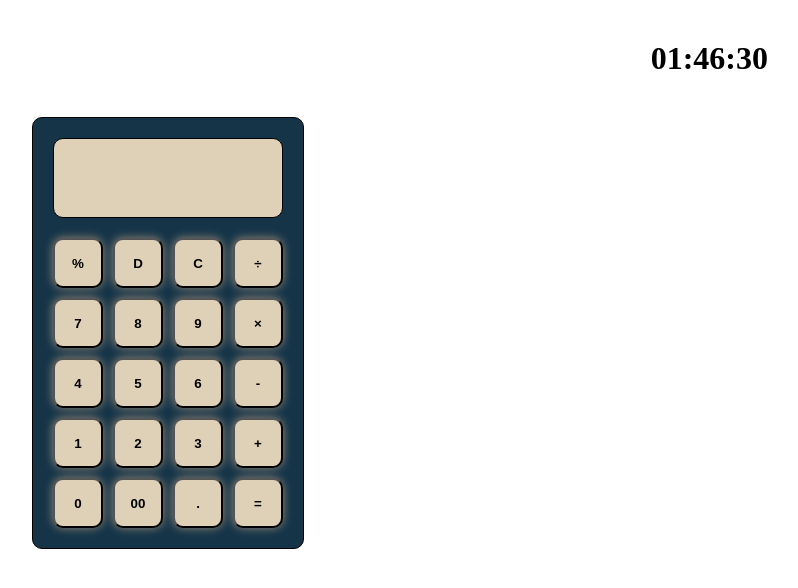
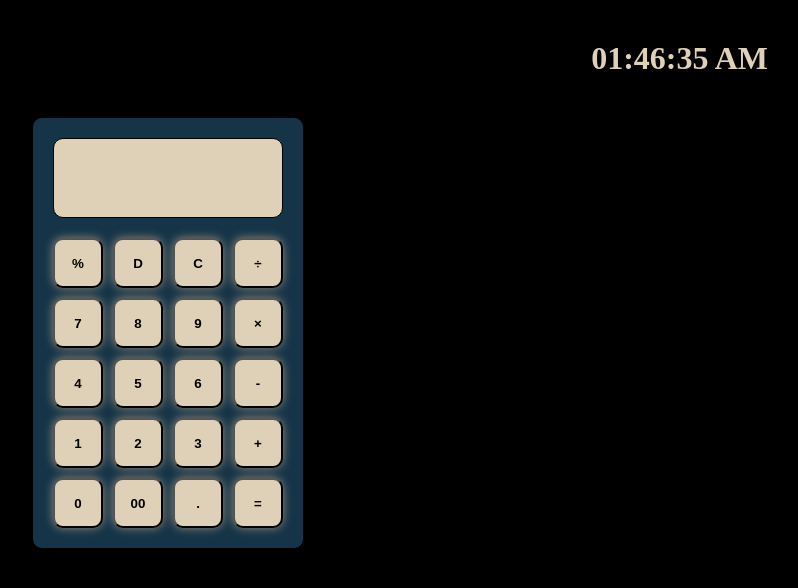
Before and after one commit to mikefillar/newCalculator, a plain HTML site: page index.html in a window 1280 px wide. Shown: the whole page, without its empty margins (472-1270 px from the left). Drawn offline with Linux system fonts and the light colour scheme.

Commit message:
calculator with time finalized

```diff
--- a/css/index.css
+++ b/css/index.css
@@ -2,6 +2,9 @@
     margin: 0px;
     padding: 0px;
     box-sizing: border-box;
+}
+body{
+    background-color: black;
 }
 
 .clock{
@@ -14,11 +17,12 @@
 .clock h2{
     font-size: 2rem;
     padding: 20px;
+    color: #DFD0B8;
 }
 .clock h2:hover{
     background-color:#153448;
-    color: #fff;
-    opacity: 0.7;
+    color: #DFD0B8;
+    /* opacity: ; */
     border-radius: 10px 10px 10px 10px;
 }
 
--- a/index.html
+++ b/index.html
@@ -11,7 +11,7 @@
 </head>
 <body>
     <div class="clock">
-        <h2><span id="hours">--</span>:<span id="minutes">--</span>:<span id="seconds">--</span></h2>
+        <h2 id="displayTime"></h2>
     </div>
     <div class="mainContainer">
         <div class="container">
--- a/js/index.js
+++ b/js/index.js
@@ -1,19 +1,28 @@
 //display time
-let date = new Date();
-let hour = date.getHours();
-let minute = date.getMinutes();
-let hours = document.getElementById('hours');
-let minutes = document.getElementById('minutes');
-let second = date.getSeconds();
-let seconds = document.getElementById('seconds');
-function setClock(){
-    (hour>12)?hour-=12 : hour;
-    // console.log(hour);
-    hours.innerHTML=(hour<10)?'0'+hour : hour;
-    minutes.innerHTML=(minute<10)?'0'+minute : minute;
-    seconds.innerHTML=(second<10)?'0'+second : second;
+function setTime(){
+    let date = new Date();
+    let hours = date.getHours();
+    let minutes = date.getMinutes();
+    let seconds = date.getSeconds();
+
+    let display = document.getElementById('displayTime');
+    let time = '';
+    let ampm = '';
+    (hours<=11)? ampm='AM' : ampm='PM';
+    (hours>12)? hours-=12 :
+    (hours==0)? hours=12 : hours;
+    (hours<10)? hours='0'+hours : hours;
+    (minutes<10)? minutes='0'+minutes : minutes;
+    (seconds<10)? seconds='0'+seconds : seconds;
+    console.log(hours);
+    console.log(minutes);
+    console.log(seconds);
+    console.log(ampm);
+    time = (`${hours}:${minutes}:${seconds} ${ampm}`);
+    // console.log(time);
+    display.innerHTML = time;
 }
-setInterval(setClock,1000);
+setInterval(setTime,1000);
 
 
 //calculator
```
